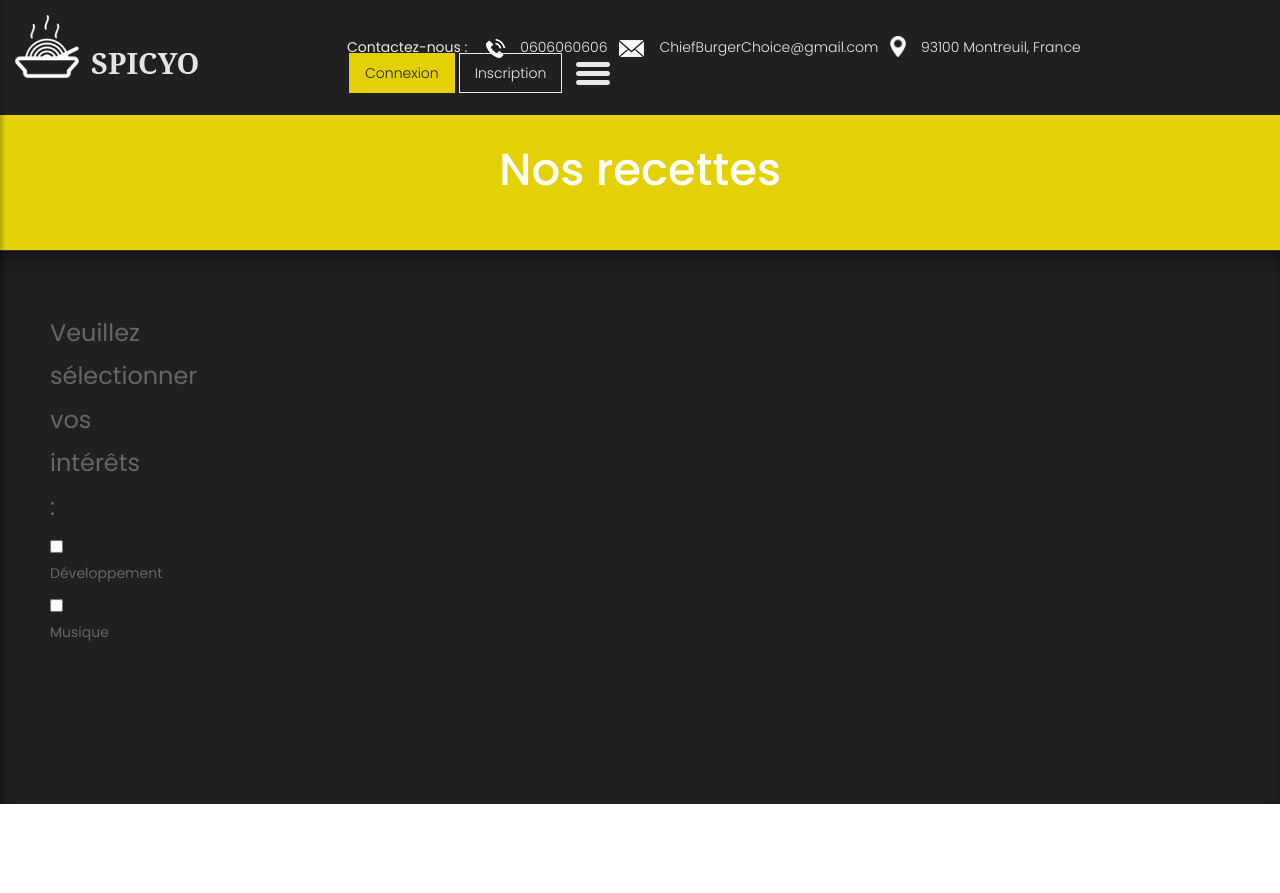
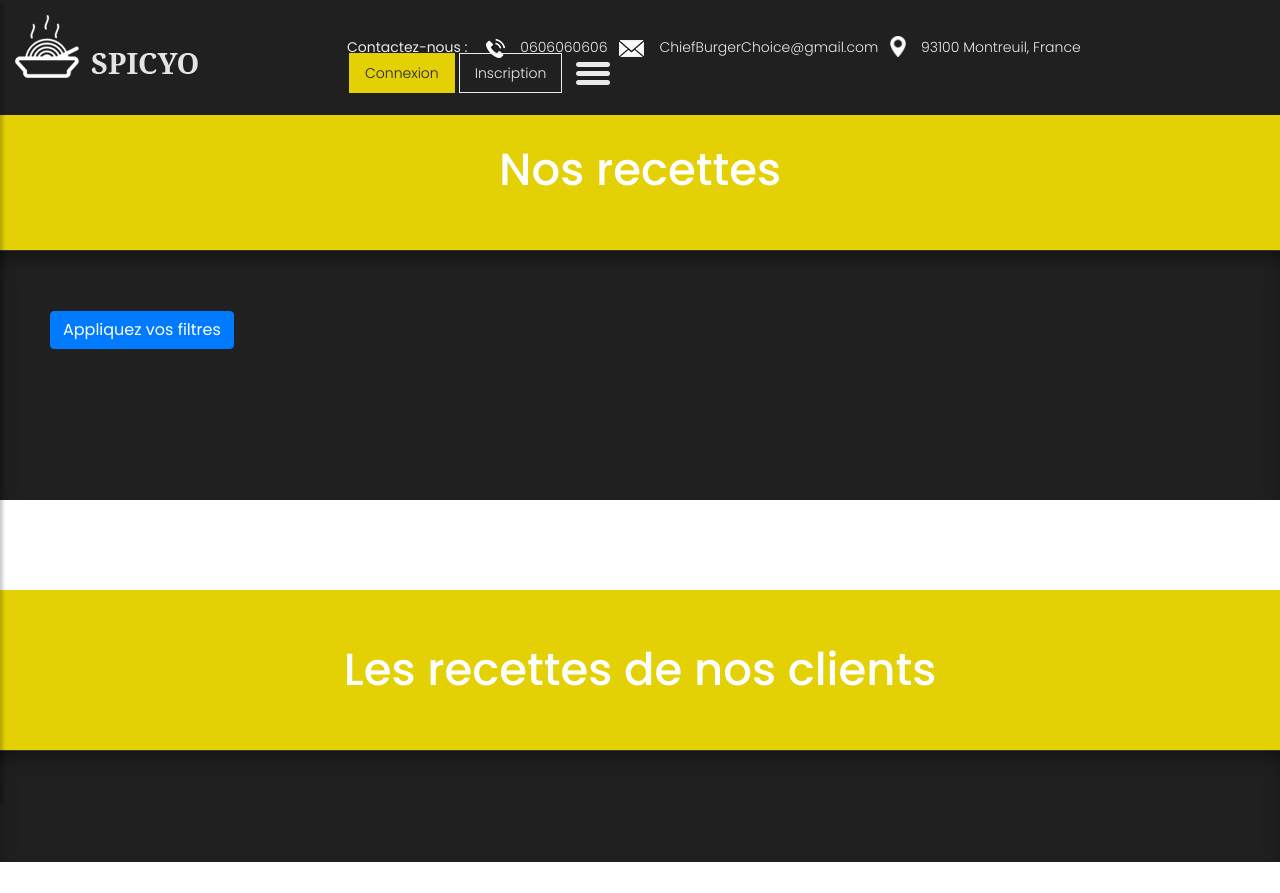
Before and after one commit to DUT-Info-Montreuil/CHIEF_BURGER_CHOICE, a PHP site: page /index.php?module=mod_plat&action=afficher_menus in a window 1280 px wide. Shown: the top 893 px of the page. Run offline with PHP 8.4, Linux system fonts and the light colour scheme; data that the repository does not hold is empty.

Commit message:
màj vue plat

```diff
--- a/code/modules/mod_plat/vue_plat.php
+++ b/code/modules/mod_plat/vue_plat.php
@@ -50,17 +50,15 @@ class VuePlat extends VueGenerique1{
 			<section class="resip_section">
 
 				<div class="select-filtre">
-					<fieldset>
-						<legend>Veuillez sélectionner vos intérêts :</legend>
-						<div>
-						<input type="checkbox" id="coding" name="interest" value="coding">
-						<label for="coding">Développement</label>
-						</div>
-						<div>
-						<input type="checkbox" id="music" name="interest" value="music">
-						<label for="music">Musique</label>
-						</div>
-					</fieldset>
+					<form action="filtre-categorie" method"POST">';
+						foreach($ligne as $row) {
+							echo '
+							<label for="">'.$row['nom'].'</label>
+							<input type="checkbox" name= "login">
+							';
+						}
+					echo'	<button type="submit" class="btn btn-primary" name="appliquer_filtre">Appliquez vos filtres</button>
+					</form>
 			 	</div>
 
 				<div class="container">
```
